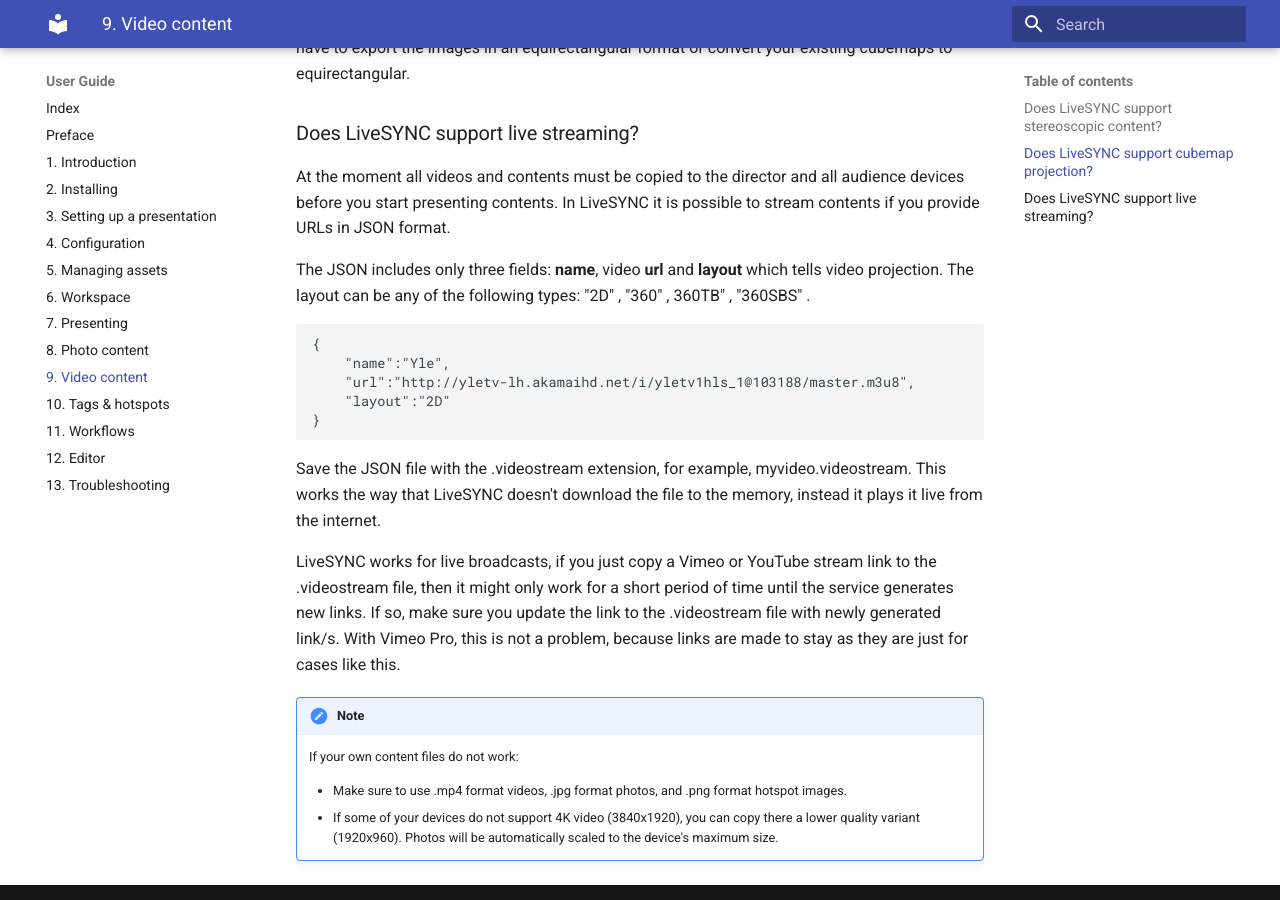
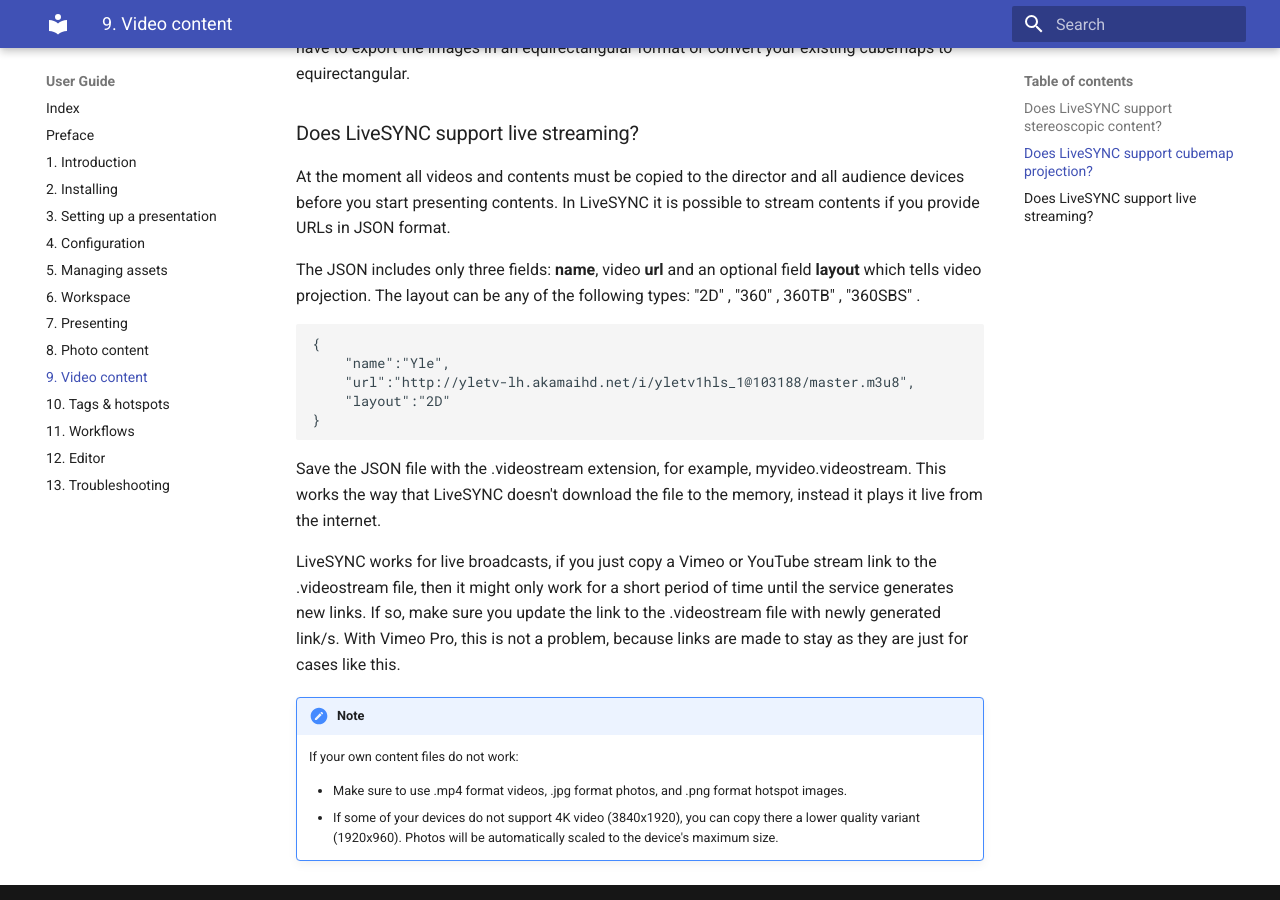
Before and after one commit to FinweLtd/doc-livesync-all, an MkDocs documentation site: the page built from docs/user_guide/video_content.md, in a window 1280 px wide and 900 px high, scrolled down 950 px. Built offline with MkDocs 1.6.1 and Material for MkDocs 9.7.7, drawn with Linux system fonts in a browser that asks for light colours.

Commit message:
User guide/video content: adding more content to the page.

```diff
--- a/docs/user_guide/video_content.md
+++ b/docs/user_guide/video_content.md
@@ -24,7 +24,7 @@
 
 At the moment all videos and contents must be copied to the director and all audience devices before you start presenting contents. In LiveSYNC it is possible to stream contents if you provide URLs in JSON format.
 
-The JSON includes only three fields: **name**, video **url** and **layout** which tells video projection. The layout can be any of the following types: "2D" , "360" , 360TB" , "360SBS" .
+The JSON includes only three fields: **name**, video **url** and an optional field **layout** which tells video projection. The layout can be any of the following types: "2D" , "360" , 360TB" , "360SBS" .
 
     {
         "name":"Yle",
```
